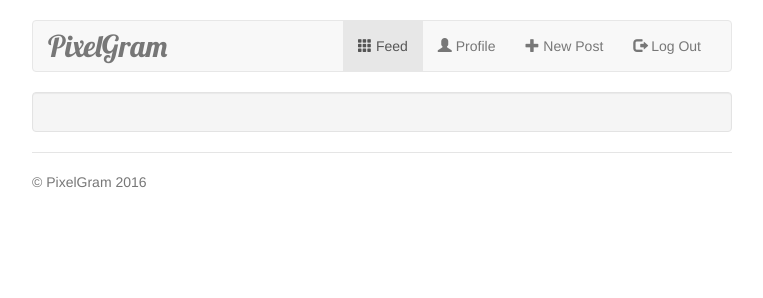
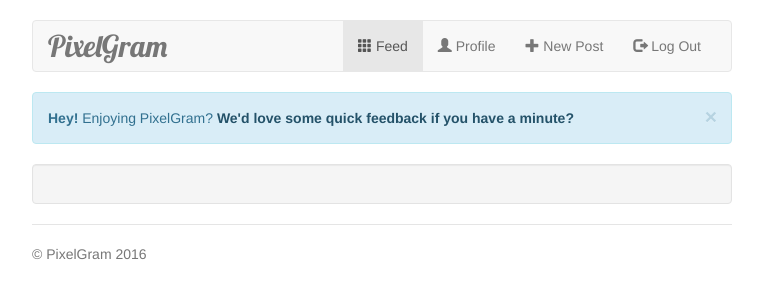
Before and after one commit to JamesBream/PixelGram, a plain HTML site: page templates/feed.html in a window 1280 px wide. Shown: the whole page, without its empty margins (258-1021 px from the left). Drawn offline with Linux system fonts and the light colour scheme; no server answers.

Commit message:
Feedback

```diff
--- a/templates/feed.html
+++ b/templates/feed.html
@@ -52,6 +52,11 @@
             <h3 class="text-muted">PixelGram</h3>
         </div>-->
 
+        <div class="alert alert-info alert-dismissible" role="alert">
+            <button type="button" class="close" data-dismiss="alert" aria-label="Close"><span aria-hidden="true">&times;</span></button>
+            <strong>Hey!</strong> Enjoying PixelGram? <a href="https://docs.google.com/forms/d/12FY3LU0w0jWYdcXpDTF6yfGWRAUWUjXwmC6oBOVQ2Js/viewform?c=0&w=1" class="alert-link" target="_blank">We'd love some quick feedback if you have a minute?</a>
+        </div>
+
         <div class="well">
 
             <!-- Populated dynamically -->
```
